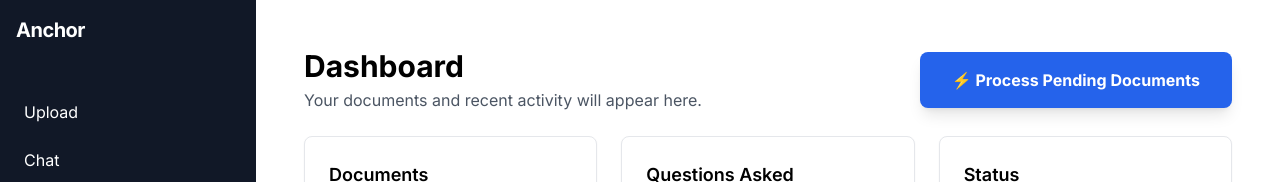
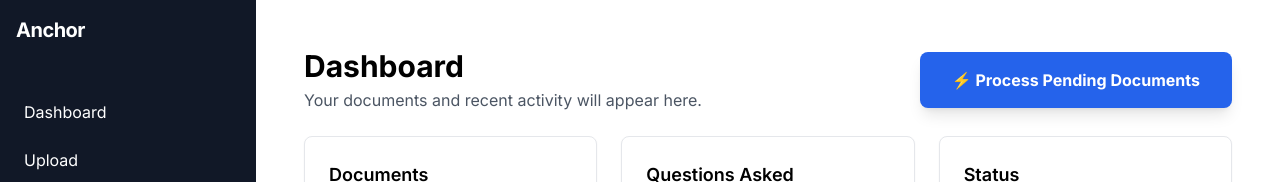
Before and after one commit to theimaginaryangel/anchor, a Next.js app: page / in a window 1280 px wide. Shown: the top 182 px of the page. Built offline with nearby package versions, Linux system fonts and the light colour scheme; no server answers.

Commit message:
fix: add missing dashboard link to sidebar

```diff
--- a/app/(app)/layout.tsx
+++ b/app/(app)/layout.tsx
@@ -16,6 +16,9 @@ export default async function AppLayout({
         </div>
 
         <nav className="flex flex-col gap-2 p-4 flex-grow">
+          <Link href="/" className="block p-2 rounded hover:bg-gray-800 transition-colors">
+            Dashboard
+          </Link>
           <Link href="/upload" className="block p-2 rounded hover:bg-gray-800 transition-colors">
             Upload
           </Link>
```
